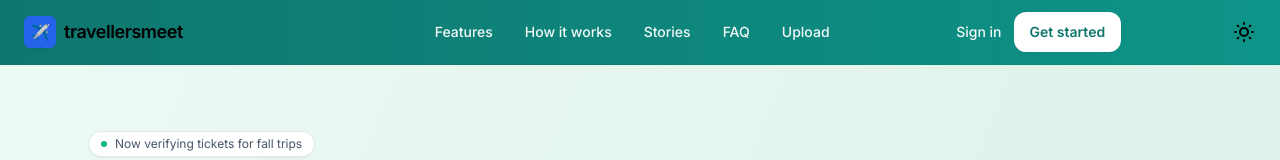
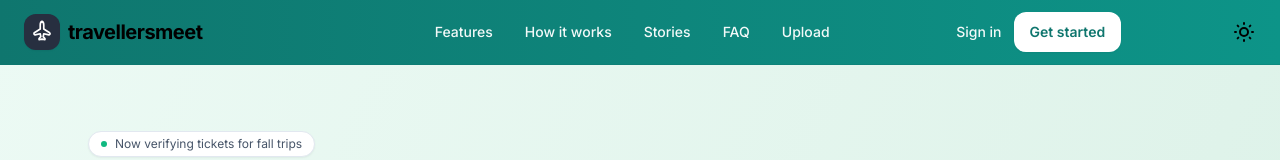
Before and after one commit to singh-odyssey/travellers, a Next.js app: page / in a window 1280 px wide. Shown: the top 160 px of the page. Built offline with nearby package versions, Linux system fonts and the light colour scheme; no server answers.

Commit message:
Refactor site header link with new styling
using navbar logo from pr #63

```diff
--- a/src/components/site-header.tsx
+++ b/src/components/site-header.tsx
@@ -32,9 +32,12 @@ export default function SiteHeader({ session }: Props) {
     <header className="sticky top-0 z-40 w-full border-b border-teal-700/30 bg-gradient-to-r from-teal-700 to-teal-600 dark:from-slate-900 dark:to-slate-800 dark:border-slate-800 transition-colors duration-150">
       <div className="mx-auto *:flex-1 flex items-center justify-between px-6 py-3">
         <div className="flex items-center gap-3">
-          <Link href="/" className="flex items-center gap-2">
-            <span className="inline-flex h-8 w-8 items-center justify-center rounded-md bg-blue-600 text-white shadow-sm">✈️</span>
-            <span className="text-lg font-semibold tracking-tight dark:text-white">travellersmeet</span>
+               <Link href="/" className="flex items-center gap-2 group">
+            <div className="relative inline-flex h-9 w-9 items-center justify-center rounded-lg bg-slate-900 dark:bg-white text-white dark:text-slate-900 transition-transform duration-300 group-hover:scale-110 shadow-sm overflow-hidden">
+               <Plane className="h-5 w-5 rotate-[-45deg] group-hover:rotate-0 transition-transform duration-500" />
+               <div className="absolute inset-0 bg-white/10 group-hover:bg-transparent transition-colors" />
+            </div>
+            <span className="text-xl font-bold tracking-tight dark:text-white">travellersmeet</span>
           </Link>
         </div>
 
```
